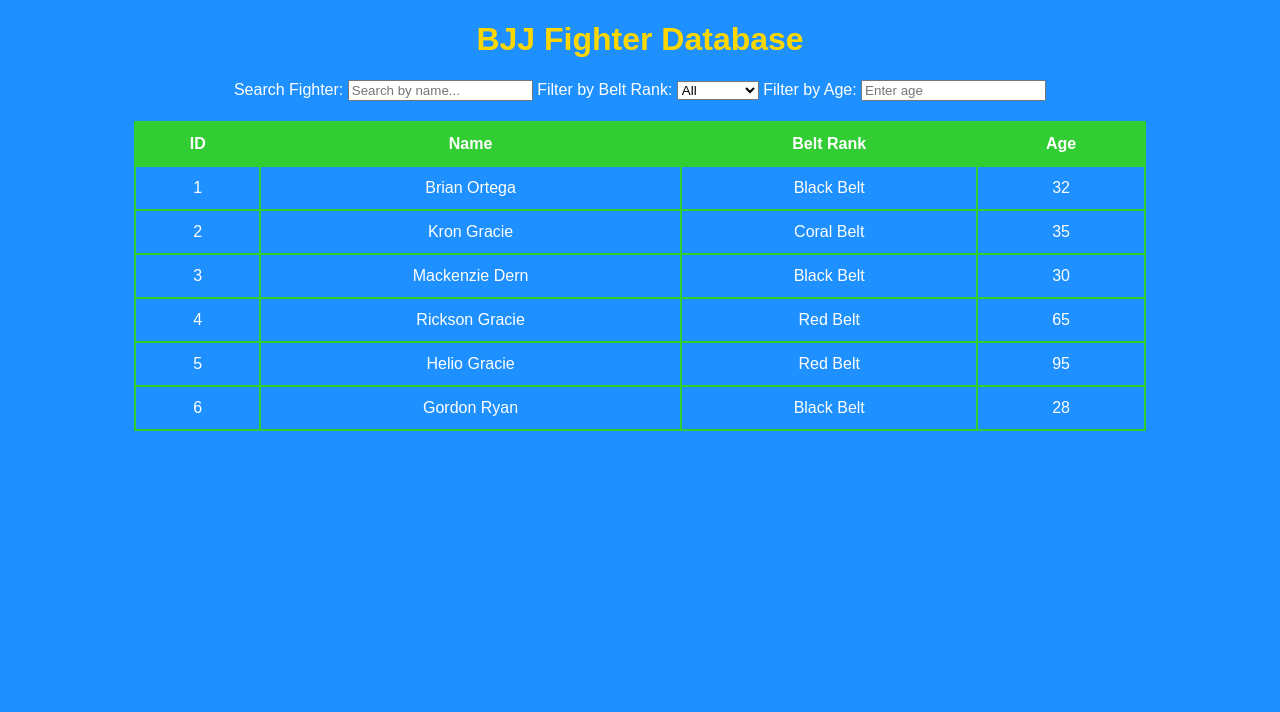
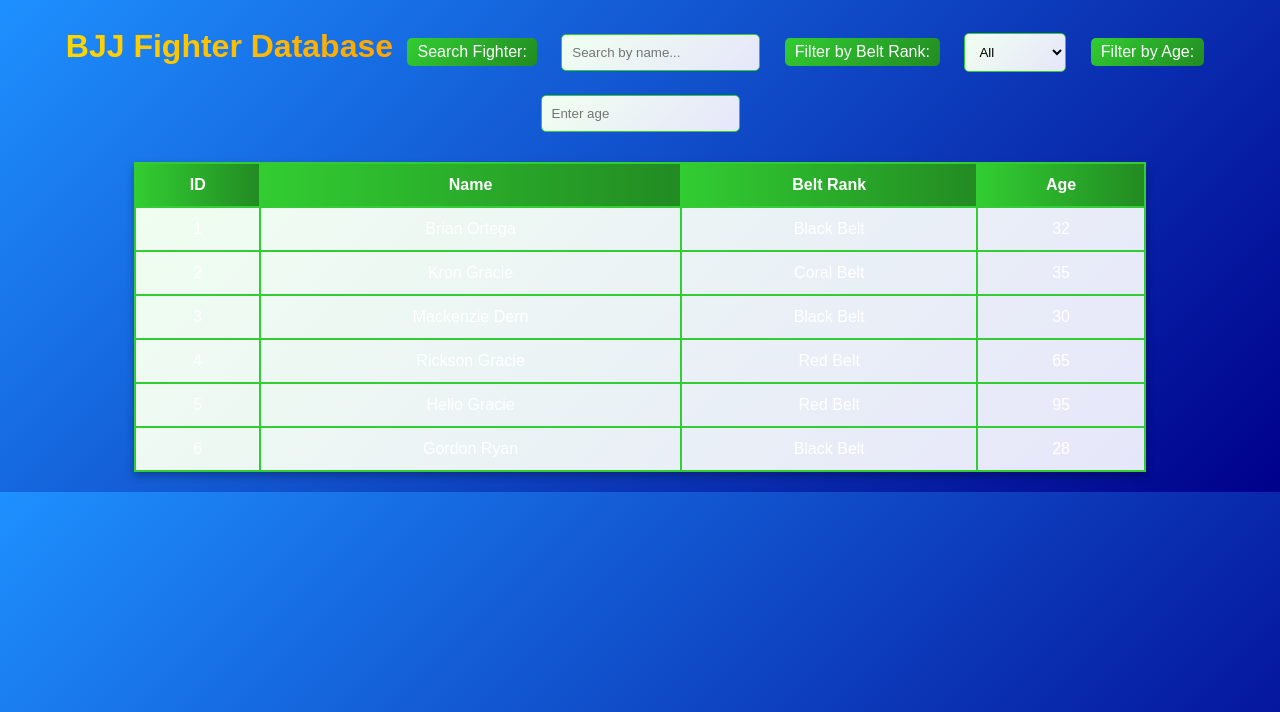
Before and after one commit to blouderbback8/Initial-PHP-Website, a PHP site: page / in a window 1280 px wide. Shown: the top 712 px of the page. Run offline with PHP 8.4, Linux system fonts and the light colour scheme; data comes from the database, SQL or seed files in the repository.

Commit message:
Update style.css
Crazy css update

```diff
--- a/style.css
+++ b/style.css
@@ -1,18 +1,31 @@
 body {
     font-family: Arial, sans-serif;
-    background-color: #1E90FF; /* BJJ blue */
+    background: linear-gradient(135deg, #1E90FF, #00008B); /* Gradient from BJJ blue to dark blue */
     text-align: center;
     color: #fff; /* White text */
 }
 
 h1 {
-    color: #FFD700; /* BJJ yellow */
+    background: linear-gradient(90deg, #FFD700, #FFA500); /* Gradient from yellow to orange */
+    -webkit-background-clip: text;
+    -webkit-text-fill-color: transparent;
+    display: inline-block;
+    margin: 20px 0;
+}
+
+/* Center content container */
+.container {
+    max-width: 1200px;
+    margin: 0 auto;
+    padding: 20px;
 }
 
 table {
     width: 80%;
     margin: 20px auto;
     border-collapse: collapse;
+    box-shadow: 0 4px 8px rgba(0, 0, 0, 0.3); /* Add shadow for depth */
+    background: linear-gradient(135deg, #F0FFF0, #E6E6FA); /* Gradient for table background */
 }
 
 table, th, td {
@@ -25,22 +38,93 @@ th, td {
 }
 
 th {
-    background-color: #32CD32; /* Green headers */
+    background: linear-gradient(90deg, #32CD32, #228B22); /* Gradient from light green to dark green */
     color: #fff;
 }
 
-/* Corrected classes for belt colors */
+/* Corrected classes for belt colors with gradients */
 .belt-black-belt {
-    background-color: black;
+    background: linear-gradient(135deg, black, #333333); /* Gradient from black to dark gray */
     color: white;
 }
 
 .belt-red-belt {
-    background-color: red;
+    background: linear-gradient(135deg, red, #B22222); /* Gradient from red to dark red */
     color: white;
 }
 
 .belt-coral-belt {
-    background-color: coral;
+    background: linear-gradient(135deg, coral, #FF7F50); /* Gradient from coral to slightly darker coral */
     color: white;
 }
+
+/* Table row hover effect with gradient */
+table tbody tr:hover {
+    background: linear-gradient(90deg, rgba(50, 205, 50, 0.5), rgba(0, 128, 0, 0.5)); /* Light gradient on hover */
+}
+
+/* Button and input styles with gradient hover effect */
+input[type="text"], input[type="number"], select {
+    padding: 8px;
+    margin: 10px;
+    border: 1px solid #32CD32;
+    border-radius: 5px;
+    transition: background 0.3s, box-shadow 0.3s;
+    background: linear-gradient(135deg, #F0FFF0, #E6E6FA); /* Gradient for input background */
+}
+
+input[type="text"]:focus, input[type="number"]:focus, select:focus {
+    background: linear-gradient(135deg, #F0FFF0, #98FB98); /* Gradient on focus */
+    box-shadow: 0 0 10px rgba(50, 205, 50, 0.5); /* Add glow effect on focus */
+}
+
+button {
+    padding: 10px 20px;
+    border: none;
+    border-radius: 5px;
+    background: linear-gradient(90deg, #32CD32, #228B22); /* Gradient button */
+    color: white;
+    cursor: pointer;
+    transition: background 0.3s, transform 0.3s;
+}
+
+button:hover {
+    background: linear-gradient(90deg, #228B22, #006400); /* Darker gradient on hover */
+    transform: scale(1.05); /* Slight zoom effect on hover */
+}
+
+/* Additional styles for dropdown and search bar */
+#beltFilter, #searchBar, #ageFilter {
+    padding: 10px;
+    margin: 10px;
+    border: 1px solid #32CD32;
+    border-radius: 5px;
+    background: linear-gradient(135deg, #F0FFF0, #E6E6FA);
+    transition: background 0.3s;
+}
+
+#beltFilter:focus, #searchBar:focus, #ageFilter:focus {
+    background: linear-gradient(135deg, #F0FFF0, #98FB98);
+    box-shadow: 0 0 10px rgba(50, 205, 50, 0.5);
+}
+
+/* General link styling */
+a {
+    color: #FFD700;
+    text-decoration: none;
+    transition: color 0.3s;
+}
+
+a:hover {
+    color: #FFA500;
+}
+
+/* Adding subtle gradient background for labels */
+label {
+    display: inline-block;
+    margin: 10px;
+    background: linear-gradient(135deg, #32CD32, #228B22);
+    color: white;
+    padding: 5px 10px;
+    border-radius: 5px;
+}
```
